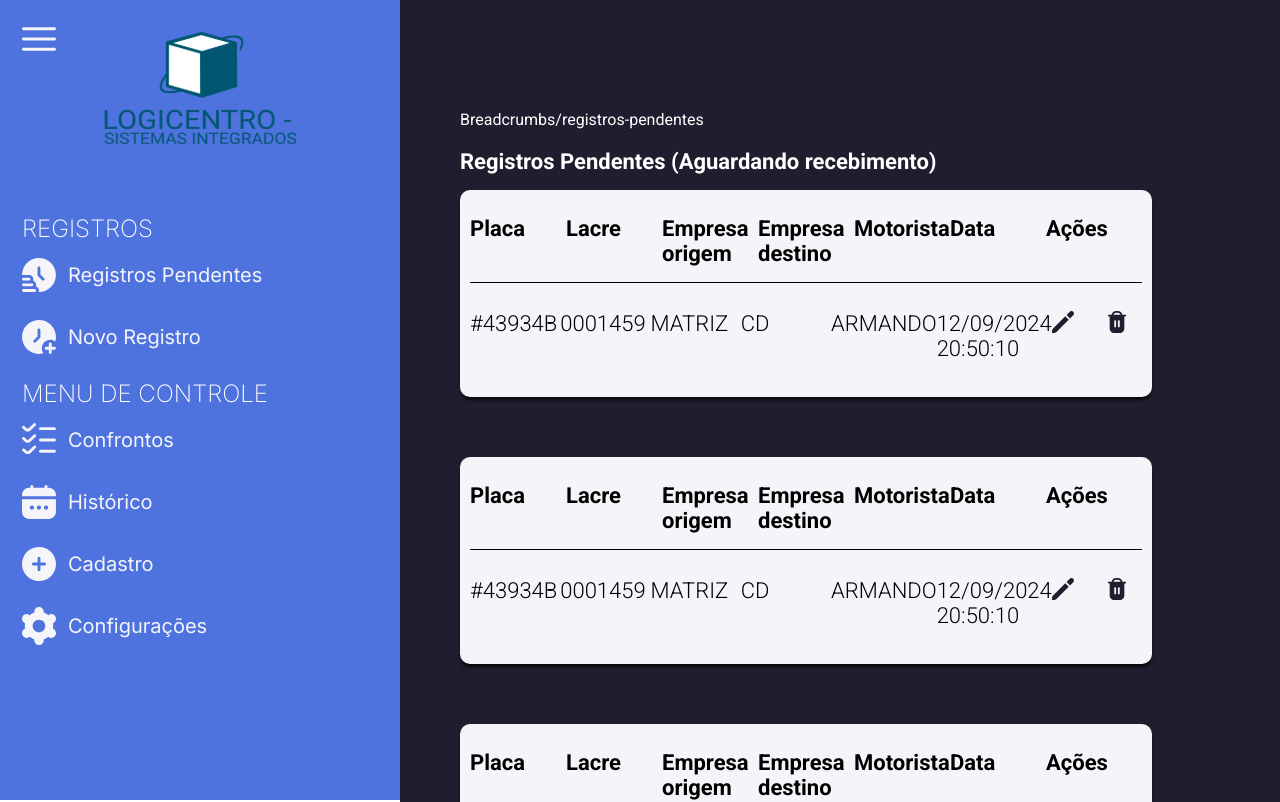
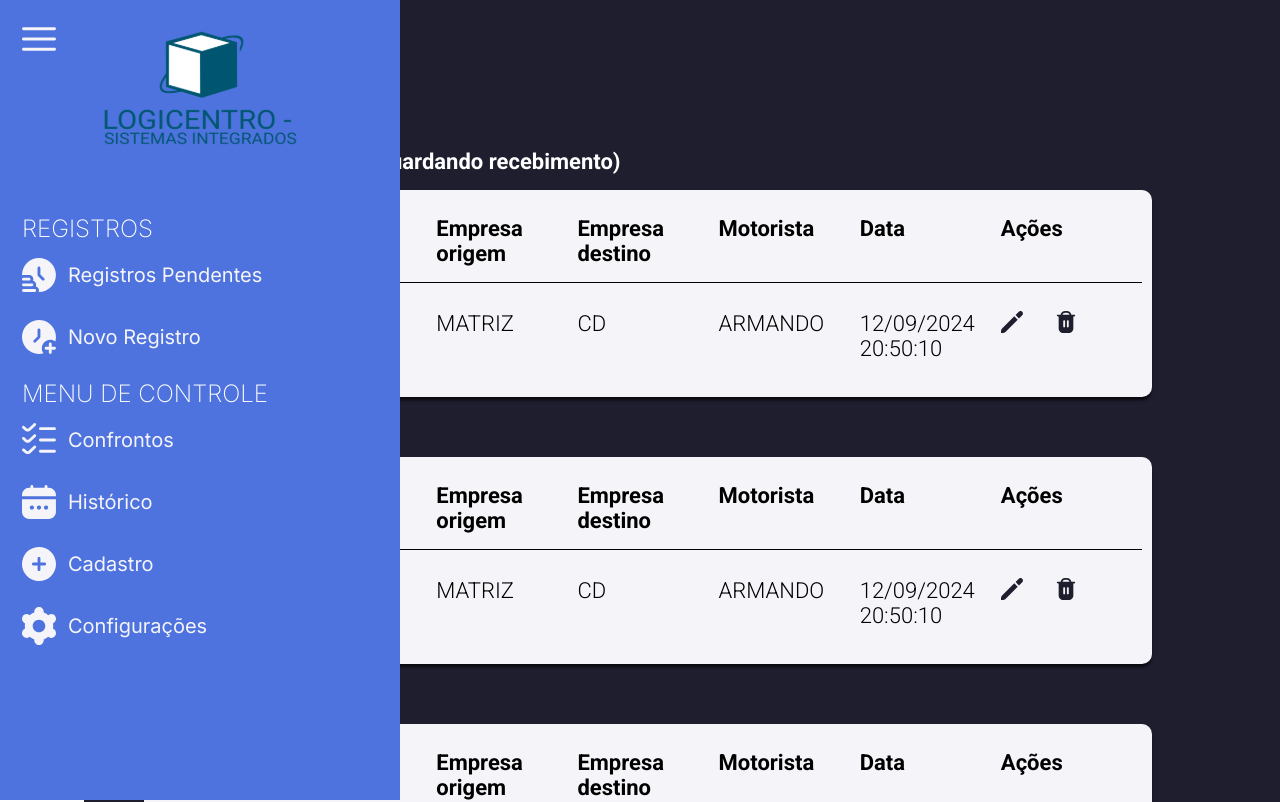
Before and after one commit to RickHub2002/Logicentro, a Vue app: page /historico in a window 1280 px wide. Shown: the top 802 px of the page. Built offline with nearby package versions, Linux system fonts and the light colour scheme.

Commit message:
Salvando antes de ir pra treta

```diff
--- a/src/components/Layout.vue
+++ b/src/components/Layout.vue
@@ -34,7 +34,7 @@ export default {
     height: 100%
     flex: 1
 
-    margin-left: 400px
+    margin-left: 84px
 
     background-color: $azul3
 
--- a/src/components/Sidebar.vue
+++ b/src/components/Sidebar.vue
@@ -157,13 +157,13 @@ export default {
   transition: 0.2s ease-in-out
 
   &.sidebar-closed
-    width: 88px
+    width: 84px
     padding: 1.375rem 0 0 1.375rem
 
     #footer-container
       flex-direction: column
       justify-content: center
-      gap: 0.75rem
+      gap: 0.5rem
 
       height: 140px
 
@@ -246,11 +246,10 @@ export default {
     display: flex
     align-items: center
 
-    height: 70px
+    height: 80px
 
     margin-left: -1.375rem
-    padding-left: 1.375rem
-    padding-right: 1.375rem
+    padding: .5rem 1.375rem .5rem 1.375rem
 
     background: $preto
 
@@ -282,6 +281,9 @@ export default {
       &:hover
         cursor: pointer
 
+@media screen and (max-width: 1000px)
+
+
 @media screen and (max-width: 768px)
 #sidebar-container
   #footer-container
```
